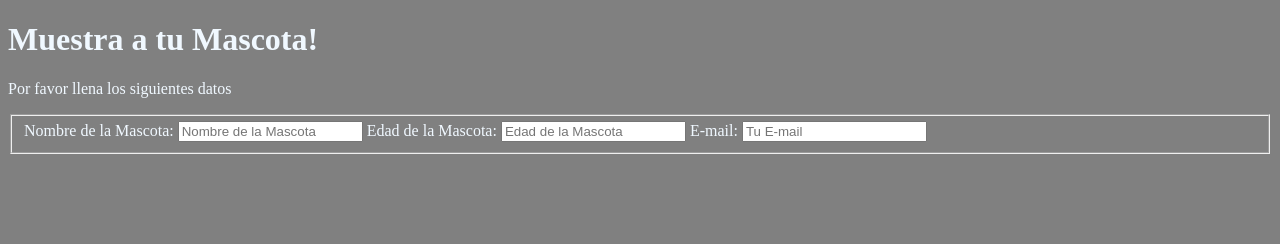
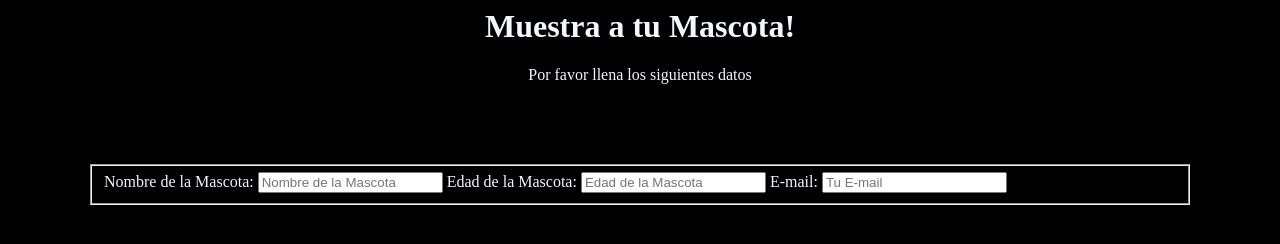
Before and after one commit to c-dez/surveyForm, a plain HTML site: page index.html in a window 1280 px wide. Drawn offline with Linux system fonts and the light colour scheme.

Commit message:
incompleto

```diff
--- a/index.html
+++ b/index.html
@@ -9,8 +9,8 @@
     </head>
 
 <body>
-    <h1>Muestra a tu Mascota!</h1>
-    <p>Por favor llena los siguientes datos</p>
+    <h1 class="titulo">Muestra a tu <str>Mascota!</str></h1>
+    <p class="titulo">Por favor llena los siguientes datos</p>
 
     <form action="PAGINA.COM">
         <fieldset>
--- a/styles.css
+++ b/styles.css
@@ -1,8 +1,13 @@
 form{
     display: block;
+    margin: 5rem;
 }
 
 body{
-    background-color: gray;
+    background-color: black;
     color: aliceblue;
 }
+.titulo{
+    text-align: center;
+    margin-top: 5px;
+}
```
